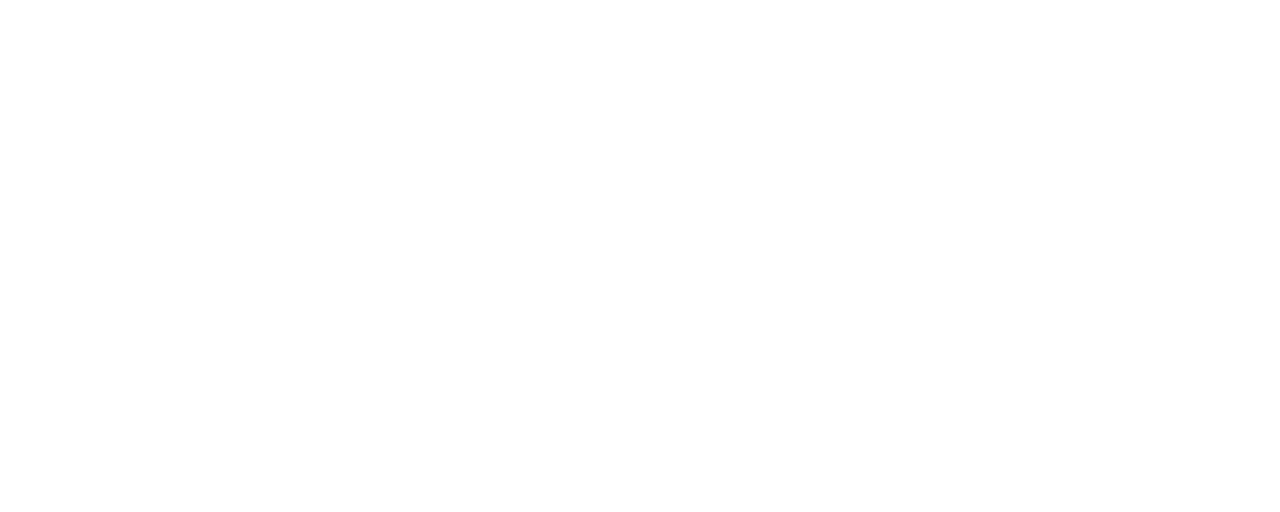
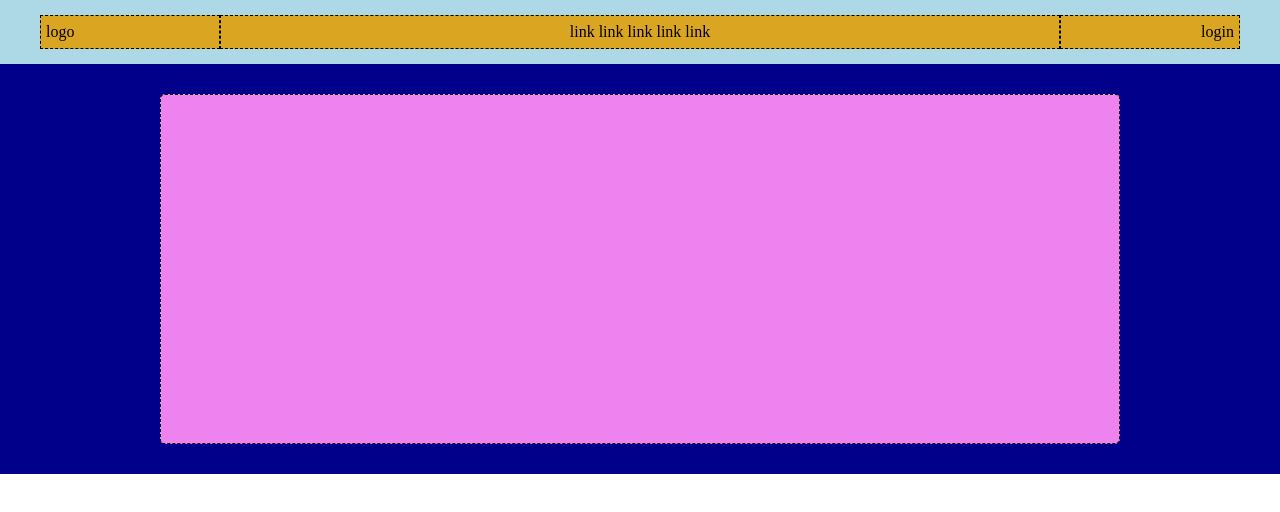
Before and after one commit to Francescodc92/htmlcss-struttura-discord, a plain HTML site: page index.html in a window 1280 px wide. Drawn offline with Linux system fonts and the light colour scheme.

Commit message:
end header

```diff
--- a/css/style.css
+++ b/css/style.css
@@ -1,5 +1,79 @@
+/*----------
+Reset
+----------*/
 * {
   margin: 0;
   padding: 0;
   box-sizing: border-box;
 }
+/*----------
+General
+----------*/
+.container {
+  max-width: 1200px;
+  margin-inline: auto;
+  display: flex;
+}
+
+.container:not(.header-top .container) {
+  padding-block: 30px;
+}
+/*---------
+Header
+----------*/
+.header-top {
+  padding-block: 15px;
+}
+
+.header-top .container > * {
+  padding: 7px 5px;
+}
+
+.header-top .container .logo-container,
+.header-top .container .log-in {
+  width: 15%;
+}
+
+.header-top .container .log-in {
+  text-align: right;
+}
+
+.header-top nav {
+  width: 70%;
+  text-align: center;
+}
+
+.header-bottom .container {
+  align-items: center;
+  justify-content: center;
+}
+
+.header-bottom .container .content-container {
+  border-radius: 5px;
+  margin-inline: auto;
+}
+
+/*------------
+Debug
+-------------*/
+.debug .header-top {
+  background-color: #add8e6;
+}
+
+.debug .header-top .container > * {
+  background-color: #daa520;
+  border: 1px dashed black;
+}
+
+.debug .header-bottom {
+  background-color: #00008b;
+}
+
+.debug .header-bottom .container > * {
+  border: 1px dashed black;
+}
+.debug .header-bottom .container .content-container {
+  width: 80%;
+  height: 350px;
+  background-color: #ee82ee;
+}
--- a/index.html
+++ b/index.html
@@ -8,5 +8,29 @@
     <!--css-->
     <link rel="stylesheet" href="./css/style.css" />
   </head>
-  <body></body>
+  <body class="debug">
+    <header>
+      <div class="header-top">
+        <div class="container">
+          <div class="logo-container">logo</div>
+          <!--end logo container -->
+          <nav>link link link link link</nav>
+          <!--end navbar -->
+          <div class="log-in">login</div>
+          <!--end log-in -->
+        </div>
+        <!--end container-->
+      </div>
+      <!--end header top -->
+      <div class="header-bottom">
+        <div class="container">
+          <div class="content-container"></div>
+          <!--end content container -->
+        </div>
+        <!--end container -->
+      </div>
+      <!--end header bottom -->
+    </header>
+    <!--end header-->
+  </body>
 </html>
```
